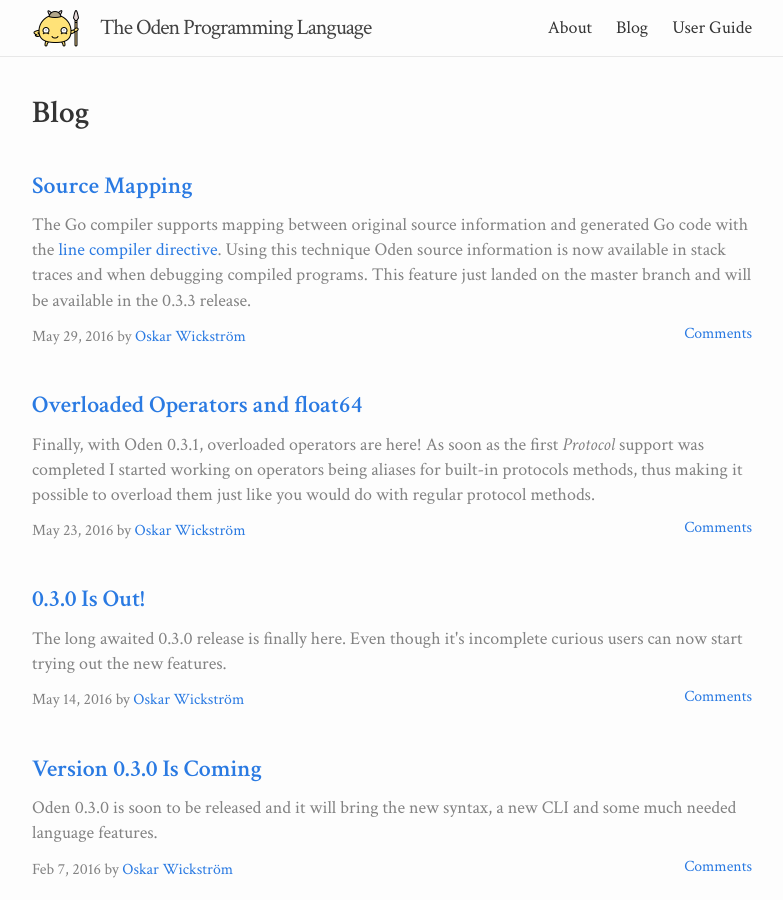
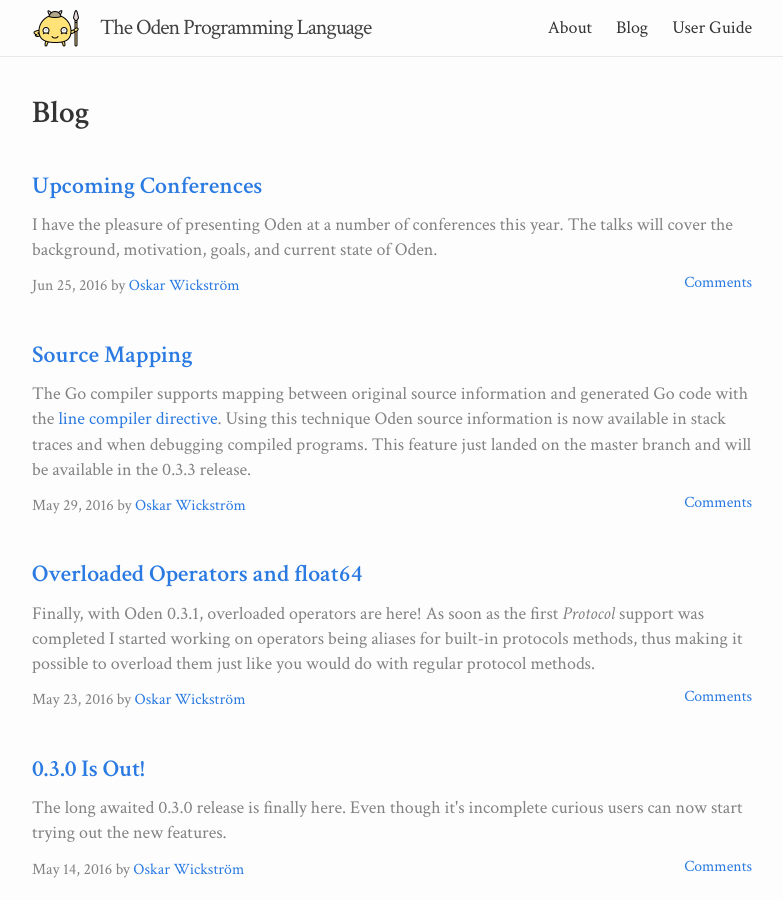
Before and after one commit to oden-lang/oden-lang.github.io, a Jekyll site: the page built from blog/index.html, in a window 1280 px wide and 900 px high. Shown: the whole window, without its empty margins (248-1031 px from the left). Built offline with Jekyll 4.4.1, drawn with Linux system fonts in a browser that asks for light colours; comment, search, counter and statistics services are not loaded.

Commit message:
Add blog post about upcoming conferences

```diff
--- /dev/null
+++ b/blog/_posts/2016-06-25-upcoming-conferences.md
@@ -0,0 +1,21 @@
+---
+layout: post
+title:  "Upcoming Conferences"
+date:   2016-06-25 13:00:00 +0100
+author:
+  name: Oskar Wickström
+  url: https://wickstrom.tech
+categories: news
+comments: true
+---
+
+I have the pleasure of presenting Oden at a number of conferences this year.
+The talks will cover the background, motivation, goals, and current state
+of Oden.
+
+* [PolyConf (June 30 &mdash; July 2)](http://polyconf.com/)
+* [Curry On Rome (July 18 &mdash; July 19)](http://curry-on.org/2016/)
+* [LambdaWorld (September 30 &mdash; October 1)](http://www.lambda.world/)
+
+I hope to meet many programmers out there and get feedback on this project.
+I'm sure it will be a lot of fun!
```
Also changed, not shown: about.md (+3 -2 lines).
